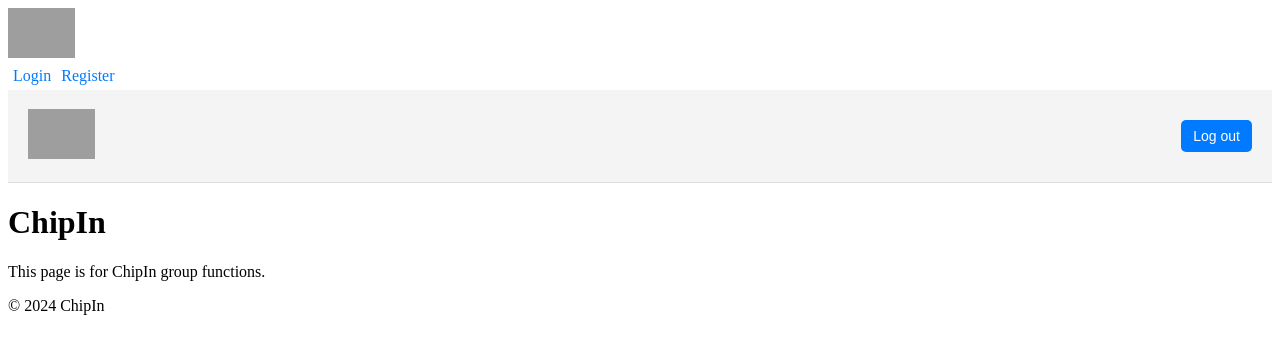
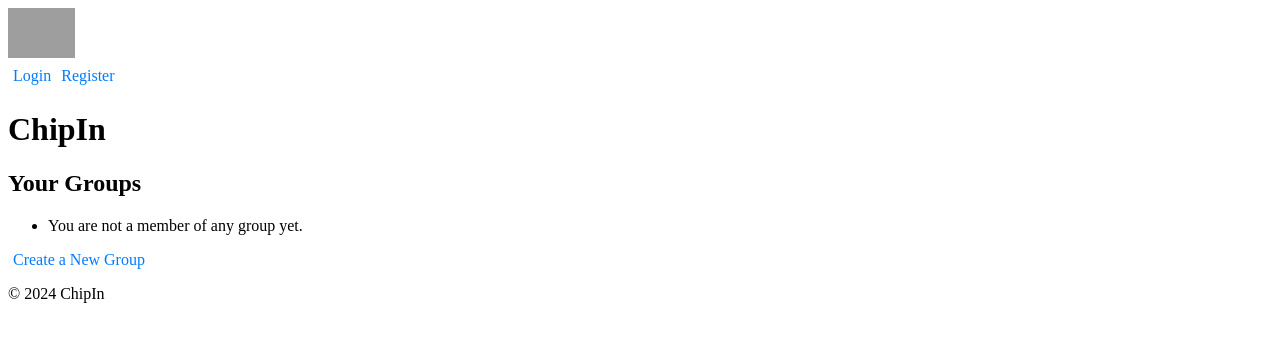
Before and after one commit to MuhammadAhmadWaraich/ssa_project, a Django app: page /chipin/ in a window 1280 px wide. Shown: the top 354 px of the page. Run offline with Django 5.2, Linux system fonts and the light colour scheme; grey boxes are pictures that could not be loaded.

Commit message:
Group Creation

```diff
--- a/chipin/templates/chipin/base.html
+++ b/chipin/templates/chipin/base.html
@@ -1,4 +1,5 @@
 {% load static %}
+
 <!DOCTYPE html>
 <html lang="en">
 <head>
@@ -22,18 +23,23 @@
             {% endif %}
         </div>
     </header>
-    <!-- Messages block -->
+
+    <!-- Messages Block -->
     {% if messages %}
-        <ul class="messages">
-        {% for message in messages %}
-            <li{% if message.tags %} class="{{ message.tags }}"{% endif %}>{{ message }}</li>
-        {% endfor %}
-        </ul>
+        <div class="messages">
+            <ul>
+                {% for message in messages %}
+                    <li class="message {{ message.tags }}">{{ message }}</li>
+                {% endfor %}
+            </ul>
+        </div>
     {% endif %}
+
     <main>
         {% block content %}
         {% endblock %}
     </main>
+
     <footer>
         <p>&copy; 2024 ChipIn</p>
     </footer>
--- a/chipin/templates/chipin/home.html
+++ b/chipin/templates/chipin/home.html
@@ -1,30 +1,22 @@
 {% extends 'chipin/base.html' %}
 {% load static %}
-
 {% block title %}ChipIn{% endblock %}
-
 {% block content %}
-    <div class="header">
-        <div class="logo">
-            <img src="{% static 'chipin/logo_90.jpg' %}" alt="Logo">
-        </div>
-        <div class="user-info">
-            <span>{{ request.user.username }}</span>
-            <form action="{% url 'users:logout' %}" method="post" style="margin: 0; margin-left: 20px;">
-                {% csrf_token %}
-                <button type="submit">Log out</button>
-            </form>
-        </div>
-    </div>
-
-    {% if messages %}
-        <ul class="messages">
-            {% for message in messages %}
-                <li{% if message.tags %} class="{{ message.tags }}"{% endif %}>{{ message }}</li>
-            {% endfor %}
-        </ul>
-    {% endif %}
-
-    <h1>ChipIn</h1>
-    <p>This page is for ChipIn group functions.</p>
+<h1>ChipIn</h1>
+<h2>Your Groups</h2>
+<ul>
+    {% for group in user.group_memberships.all %}
+    <li>
+        <a href="{% url 'chipin:group_detail' group.id %}">{{ group.name }}</a>
+        {% if group.admin == request.user %}
+            <a href="{% url 'chipin:delete_group' group.id %}" onclick="return confirm('Are you sure you want to delete this group?');">Delete</a>
+        {% else %}
+            <a href="{% url 'chipin:leave_group' group.id %}" onclick="return confirm('Are you sure you want to leave this group?');">Leave</a>
+        {% endif %}
+    </li>
+    {% empty %}
+    <li>You are not a member of any group yet.</li>
+    {% endfor %}
+</ul>
+<a href="{% url 'chipin:create_group' %}">Create a New Group</a>
 {% endblock %}
--- a/chipin/urls.py
+++ b/chipin/urls.py
@@ -1,6 +1,9 @@
 from django.urls import path
 from . import views
-
 urlpatterns = [
    path("", views.home, name="home"),
+   path('create_group/', views.create_group, name='create_group'),
+   path('group/<int:group_id>/', views.group_detail, name='group_detail'),
+   path('group/<int:group_id>/invite/', views.invite_users, name='invite_users'),
+   path('group/<int:group_id>/delete/', views.delete_group, name='delete_group'),
 ]
--- a/chipin/views.py
+++ b/chipin/views.py
@@ -1,5 +1,52 @@
 from django.http import HttpResponse
-from django.shortcuts import render
+from django.shortcuts import render, redirect, get_object_or_404
+from django.contrib.auth.decorators import login_required
+from django.contrib import messages
+from django.core.mail import send_mail
+from django.urls import reverse
+from django.conf import settings
+from django.contrib.auth.models import User
+from .forms import GroupCreationForm
+from .models import Group
+import urllib.parse
 
 def home(request):
     return render(request, "chipin/home.html")
+
+@login_required
+def create_group(request):
+    if request.method == 'POST':
+        form = GroupCreationForm(request.POST, user=request.user)
+        if form.is_valid():
+            group = form.save()
+            messages.success(request, f'Group "{group.name}" created successfully!')
+            return redirect('chipin:group_detail', group_id=group.id)
+    else:
+        form = GroupCreationForm(user=request.user)
+    return render(request, 'chipin/create_group.html', {'form': form})
+
+@login_required
+def group_detail(request, group_id):
+    group = get_object_or_404(Group, id=group_id)
+    return render(request, 'chipin/group_detail.html', {'group': group})
+
+@login_required
+def delete_group(request, group_id):
+    group = get_object_or_404(Group, id=group_id)
+    if request.user == group.admin:
+        group.delete()
+        messages.success(request, f'Group "{group.name}" has been deleted.')
+    else:
+        messages.error(request, "You do not have permission to delete this group.")
+    return redirect('chipin:home')
+
+@login_required
+def invite_users(request, group_id):
+    group = get_object_or_404(Group, id=group_id)
+    users_not_in_group = User.objects.exclude(id__in=group.members.values_list('id', flat=True))
+    if request.method == 'POST':
+        email = request.POST.get('email')
+        send_invitation_email(group, email, request)
+        messages.success(request, f'Invitation sent to {email}')
+        return redirect('chipin:group_detail', group_id=group.id)
+    return render(request, 'chipin/invite_users.html', {'group': group, 'users_not_in_group': users_not_in_group})
--- a/users/templates/users/user.html
+++ b/users/templates/users/user.html
@@ -7,10 +7,6 @@
     <div class="header">
         <div class="user-info">
             <span>{{ request.user.username }}</span>
-            <form action="{% url 'users:logout' %}" method="post">
-                {% csrf_token %}
-                <button type="submit">Log out</button>
-            </form>
         </div>
     </div>
 
```
Also changed, not shown: chipin/forms.py (added, +19 -0 lines), chipin/models.py (+8 -1 lines), chipin/templates/chipin/create_group.html (added, +13 -0 lines), chipin/templates/chipin/group_detail.html (added, +14 -0 lines), users/templates/users/login.html (+0 -8 lines), users/views.py (+8 -1 lines), chipin/migrations/0001_initial.py (added), db.sqlite3.
